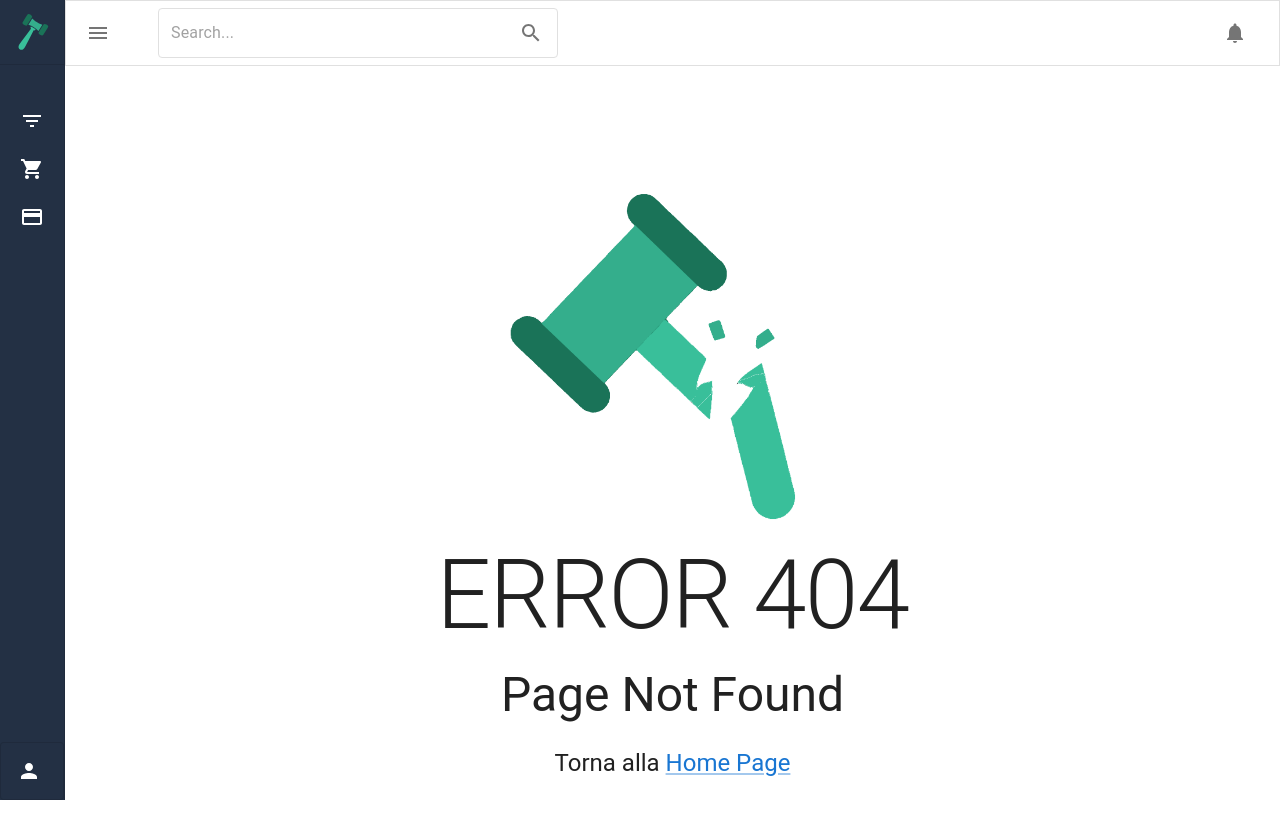
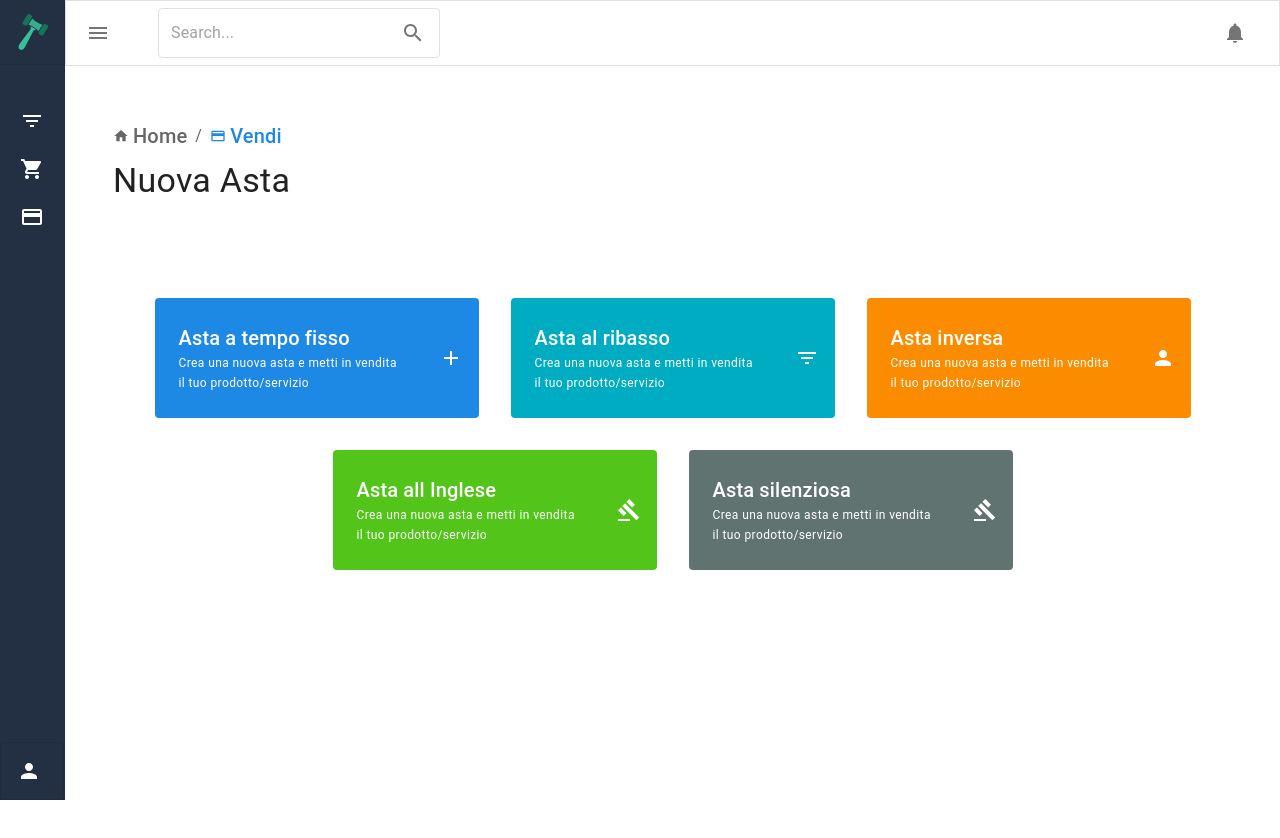
Before and after one commit to alepalumbo/dietideals, a React (Create React App) app in the folder frontend/: page /nuova-asta in a window 1280 px wide. Before the commit this address had no page. Shown: the top 838 px of the page. Built offline with nearby package versions, Linux system fonts and the light colour scheme; what amazon-cognito-identity-js would draw is missing.

Commit message:
Fixed Card appearance Separated Card Styles and logic Refactor and Fixes for most pages

```diff
--- a/frontend/src/App.js
+++ b/frontend/src/App.js
@@ -22,11 +22,11 @@ export default function App() {
       <Route path="/" element={<Sidebar />}>
         <Route exact path="/" element={<HomePage />} />
         <Route  path="/categorie" element={<Categories />} />
-        <Route  path="/vendi" element={<SellPage />} />
-        <Route  path="/vendi/astatempofisso" element={<FixedTimeAuction />} />
-        <Route  path="/vendi/astaribasso" element={<ReverseAuction />} />
+        <Route  path="/nuova-asta" element={<SellPage />} />
+        <Route  path="/nuova-asta/asta-a-tempo-fisso" element={<FixedTimeAuction />} />
+        <Route  path="/nuova-asta/asta-al-ribasso" element={<ReverseAuction />} />
         <Route  path="/compra" element={<BuyPage />} />
-        <Route  path="/profile" element={<Profile />} />
+        <Route  path="/profilo" element={<Profile />} />
         <Route  path="/editprofile" element={<EditProfile />} />
         <Route  path="/fixeddetail" element={<FixedDetail />} />
         <Route  path="/reversedetail" element={<ReverseDetail />} />
--- a/frontend/src/BuyPage.js
+++ b/frontend/src/BuyPage.js
@@ -50,7 +50,7 @@ export default function BuyPage() {
     return (
         <div>
             <CssBaseline />
-            <Container maxWidth="full">
+            <Container maxWidth="xl">
                 <Box sx={{ bgcolor: 'background.paper', minHeight: '100vh', py: 4 }}>
                     <Breadcrumbs aria-label="breadcrumb" sx={{ mb: 2 }}>
                         <Link
--- a/frontend/src/Categories.js
+++ b/frontend/src/Categories.js
@@ -1,47 +1,21 @@
 import React from 'react';
 import { Link as RouterLink } from 'react-router-dom';
-import CssBaseline from '@mui/material/CssBaseline';
-import Box from '@mui/material/Box';
-import Container from '@mui/material/Container';
+import { CssBaseline, Box, Container, Typography, Breadcrumbs, Link, Grid } from '@mui/material';
 import { styled } from '@mui/material/styles';
-import Typography from '@mui/material/Typography';
-import Breadcrumbs from '@mui/material/Breadcrumbs';
-import Link from '@mui/material/Link';
 import HomeIcon from '@mui/icons-material/Home';
-import Grid from '@mui/material/Grid';
-import Card from '@mui/material/Card';
 import AddIcon from '@mui/icons-material/Add';
 import FilterListIcon from '@mui/icons-material/FilterList';
 import PersonIcon from '@mui/icons-material/Person';
 import GavelIcon from '@mui/icons-material/Gavel';
-import chroma from 'chroma-js';
+import { StyledCard, CardTypography } from './styles';
 
 function handleClick(event) {
     event.preventDefault();
     console.info('You clicked a breadcrumb.');
 }
 
-const getDarkerColor = (color) => chroma(color).darken(1.2).hex();
-
-const StyledCard = styled(Card)(({ theme, color }) => ({
-    width: 300,
-    height: 120,
-    display: 'flex',
-    alignItems: 'center',
-    p: 2,
-    transition: 'background-color 0.3s ease, transform 0.3s ease',
-    backgroundColor: color,
-    color: 'white',
-    '&:hover': {
-        backgroundColor: getDarkerColor(color),
-        transform: 'scale(1.05)',
-    },
-    textAlign: 'left',
-    overflow: 'hidden',
-}));
-
 const StyledLink = styled(RouterLink)({
-    textDecoration: 'none',
+     textDecoration: 'none',
 });
 
 const categoryTypes = [
@@ -66,35 +40,31 @@ export default function Categories() {
     return (
         <div>
             <CssBaseline />
-            <Container maxWidth="full">
+            <Container maxWidth="xl">
                 <Box sx={{ minHeight: '100vh', py: 4 }}>
                     <div role="presentation" onClick={handleClick}>
                         <Breadcrumbs aria-label="breadcrumb">
-                            <Link
-                                underline="hover"
-                                sx={{ display: 'flex', alignItems: 'center' }}
-                                color="inherit"
-                                href="/"
-                            >
-                                <HomeIcon sx={{ mr: 0.5, color: '#1E88E5' }} />
+                            <Link underline="hover" sx={{ display: 'flex', alignItems: 'center' }} color="inherit" href="/">
+                                <HomeIcon sx={{ mr: 0.5, color: '#1E88E5' }} fontSize='inherit'/>
+                                Home
                             </Link>
                         </Breadcrumbs>
                     </div>
                     <Typography variant="h4" sx={{ my: 1 }}>
                         Categorie
                     </Typography>
-                    <Grid container spacing={3} sx={{ my: 8, justifyContent: 'center' }}>
+                    <Grid container spacing={12} sx={{ my: 1, justifyContent: 'center' }}>
                         {categoryTypes.map((auction, index) => (
                             <Grid item key={index}>
                                 <StyledLink to={`/vendi/${auction.name.replace(/\s+/g, '-').toLowerCase()}`}>
                                     <StyledCard variant="outlined" color={auction.backgroundColor}>
                                         <Box sx={{ ml: 1, flex: 1 }}>
-                                            <Typography variant='h5'>{auction.name}</Typography>
-                                            <Typography variant='caption'>{auction.caption}</Typography>
+                                            <Typography variant='h6'>{auction.name}</Typography>
+                                            <CardTypography >{auction.caption}</CardTypography>
                                         </Box>
-                                        <Box sx={{ display: 'flex', alignItems: 'center', justifyContent: 'center', width: 48, height: 48 }}>
+                                        {/* <Box sx={{ display: 'flex', alignItems: 'center', justifyContent: 'center', width: 48, height: 48 }}>
                                             {auction.icon}
-                                        </Box>
+                                        </Box> */}
                                     </StyledCard>
                                 </StyledLink>
                             </Grid>
--- a/frontend/src/HomePage.js
+++ b/frontend/src/HomePage.js
@@ -1,17 +1,8 @@
 import React from 'react';
 import { Link as RouterLink } from 'react-router-dom';
-import CssBaseline from '@mui/material/CssBaseline';
-import Box from '@mui/material/Box';
-import Container from '@mui/material/Container';
+import {CssBaseline, Box, Container, Typography, Breadcrumbs, Link, Grid, Card, CardMedia} from '@mui/material';
 import { styled } from '@mui/material/styles';
-import Typography from '@mui/material/Typography';
-import Breadcrumbs from '@mui/material/Breadcrumbs';
-import Link from '@mui/material/Link';
 import HomeIcon from '@mui/icons-material/Home';
-import Paper from '@mui/material/Paper';
-import Grid from '@mui/material/Grid';
-import Card from '@mui/material/Card';
-import CardMedia from '@mui/material/CardMedia';
 import AddIcon from '@mui/icons-material/Add';
 import PersonIcon from '@mui/icons-material/Person';
 import FilterListIcon from '@mui/icons-material/FilterList';
@@ -19,25 +10,12 @@ import GavelIcon from '@mui/icons-material/Gavel';
 import Slider from 'react-slick';
 import 'slick-carousel/slick/slick.css';
 import 'slick-carousel/slick/slick-theme.css';
-import CardContent from '@mui/material/CardContent';
-import ImageList from '@mui/material/ImageList';
-import ImageListItem from '@mui/material/ImageListItem';
-import chroma from 'chroma-js';
+import { StyledCard, CardTypography } from './styles';
 
 function handleClick(event) {
     event.preventDefault();
     console.info('You clicked a breadcrumb.');
 }
-
-const getDarkerColor = (color) => chroma(color).darken(1.2).hex();
-
-const Item = styled(Paper)(({ theme }) => ({
-    backgroundColor: theme.palette.mode === 'dark' ? '#1A2027' : '#fff',
-    ...theme.typography.body2,
-    padding: theme.spacing(1),
-    textAlign: 'center',
-    color: theme.palette.text.secondary,
-}));
 
 const settings = {
     dots: true,
@@ -58,19 +36,12 @@ const customStyles = {
     },
 };
 
-const StyledCard = styled(Card)(({ theme, color }) => ({
-    width: 294,
-    display: 'flex',
-    alignItems: 'center',
-    p: 2,
-    transition: 'background-color 0.3s ease, transform 0.3s ease',
-    backgroundColor: color,
-    color: 'white',
-    '&:hover': {
-        backgroundColor: getDarkerColor(color),
-        transform: 'scale(1.05)',
-    },
-}));
+const MenuVoices = [
+    { name: 'Nuova Asta', caption: 'Crea una nuova asta e metti in vendita il tuo prodotto/servizio', icon: <AddIcon />, backgroundColor: '#1E88E5' },
+    { name: 'Categorie', caption: 'Cerca un prodotto/servizio tra le tante catgorie disponibili', icon: <FilterListIcon />, backgroundColor: '#00ACC1' },
+    { name: 'Profilo', caption: 'Qui puoi visualizzare la pagina del tuo profilo', icon: <PersonIcon />, backgroundColor: '#FB8C00' },
+    { name: 'Le mie aste', caption: 'Qui puoi visualizzare le aste alle quali stai partecipando', icon: <GavelIcon />, backgroundColor: '#52C41A' }
+];
 
 const StyledLink = styled(RouterLink)({
     textDecoration: 'none',
@@ -78,73 +49,45 @@ const StyledLink = styled(RouterLink)({
 
 export default function HomePage() {
     return (
-        <div>
+        <>
             <CssBaseline />
-            <Container maxWidth="full">
-                <Box sx={{ minHeight: '100vh', py: 4 }}>
+            <Container maxWidth="xl">
+                <Box sx={{ py: 4}}>
                     <div role="presentation" onClick={handleClick}>
                         <Breadcrumbs aria-label="breadcrumb">
                             <Link
-                                underline="hover"
+                                underline="none"
                                 sx={{ display: 'flex', alignItems: 'center' }}
                                 color="inherit"
-                                href="/"
                             >
-                                <HomeIcon sx={{ mr: 0.5, color: '#1E88E5' }} />
+                                <HomeIcon sx={{ mr: 0.5, color: '#1E88E5' }} fontSize='inherit' />
                             </Link>
                         </Breadcrumbs>
                     </div>
                     <Typography variant="h4" sx={{ my: 1 }}>
                         Home
                     </Typography>
-                    <Grid container spacing={3} sx={{ my: 8, justifyContent: 'center' }}>
-                        <Grid item>
-                            <StyledLink to="/vendi">
-                                <StyledCard variant="outlined" color='#1E88E5'>
-                                    <Box sx={{ ml: 1 }}>
-                                        <Typography variant='h5'>Nuova Asta</Typography>
-                                        <Typography variant='caption'>Crea una nuova asta e metti in vendita il tuo prodotto/servizio</Typography>
+                    <Grid container spacing={4} sx={{ my: 8, justifyContent: 'center' }}>
+                        {MenuVoices.map((menu, index) => (
+                            <Grid item key={index}>
+                                <StyledLink to={`/${menu.name.replace(/\s+/g, '-').toLowerCase()}`}>
+                                    <StyledCard variant="outlined" color={menu.backgroundColor}>
+                                        <Box sx={{ ml: 1, flex: 1 }}>
+                                            <Typography variant='h6'>{menu.name}</Typography>
+                                            <CardTypography >{menu.caption}</CardTypography>
                                         </Box>
-                                    <AddIcon sx={{ ml: 2 }} />
+                                        <Box sx={{ display: 'flex', alignItems: 'center', justifyContent: 'center', ml: 2 }}>
+                                            {menu.icon}
+                                        </Box>
                                     </StyledCard>
                                 </StyledLink>
                             </Grid>
-                        <Grid item>
-                            <StyledLink to="/categorie">
-                                <StyledCard variant="outlined" color='#00ACC1'>
-                                    <Box sx={{ ml: 1 }}>
-                                        <Typography variant='h5'>Categorie</Typography>
-                                        <Typography variant='caption'>Cerca un prodotto/servizio tra le tante catgorie disponibili</Typography>
-                                    </Box>
-                                    <FilterListIcon sx={{ ml: 2 }} />
-                                </StyledCard>
-                            </StyledLink>
+                        ))}
                     </Grid>
-                        <Grid item>
-                            <StyledLink to="/profile">
-                                <StyledCard variant="outlined" color='#FB8C00'>
-                                    <Box sx={{ ml: 1 }}>
-                                        <Typography variant='h5'>Profilo</Typography>
-                                        <Typography variant='caption'>Qui puoi visualizzare la pagina del tuo profilo</Typography>
-                                    </Box>
-                                    <PersonIcon sx={{ ml: 2 }} />
-                                </StyledCard>
-                            </StyledLink>
-                        </Grid>
-                        <Grid item>
-                            <StyledLink to="/my-auctions">
-                                <StyledCard variant="outlined" color='#52C41A'>
-                                    <Box sx={{ ml: 1 }}>
-                                        <Typography variant='h5'>Le mie aste</Typography>
-                                        <Typography variant='caption'>Qui puoi visualizzare le aste alle quali stai partecipando</Typography>
-                                    </Box>
-                                    <GavelIcon sx={{ ml: 2 }} />
-                                </StyledCard>
-                            </StyledLink>
-                        </Grid>
-                    </Grid>
-                    <Box sx={{ display: 'flex', m: 8, justifyContent: 'center' }}>
-                        <Box sx={{ width: 800, my: 4, mr: 10, ...customStyles }}>
+                    <Grid container spacing={1} sx={{ m: 0, justifyContent: 'center'}}>
+                    {/* <Box sx={{ display: 'flex', m: 8, justifyContent: 'center' }}> */}
+                        <Grid item key={1}>
+                            <Box sx={{ width: 700, ...customStyles }}>
                                 <Slider {...settings}>
                                     <div>
                                         <CardMedia
@@ -172,7 +115,9 @@ export default function HomePage() {
                                     </div>
                                 </Slider>
                             </Box>
-                        <Box sx={{ width: 400, my: 4, ...customStyles }}>
+                        </Grid>
+                        <Grid item key={2}>
+                            <Box sx={{ width: 400, ...customStyles }}>
                                 <Slider {...settings}>
                                     <div>
                                         <Card variant="outlined" sx={{ p: 2, backgroundColor: '#233044', color: 'white', height: 400, display: 'flex', flexDirection: 'column', justifyContent: 'center', alignItems: 'center' }}>
@@ -194,9 +139,11 @@ export default function HomePage() {
                                     </div>
                                 </Slider>
                             </Box>
-                    </Box>
+                        </Grid>
+                    {/* </Box> */}
+                    </Grid>
                 </Box>
             </Container>
-        </div>
+        </>
     );
 }
--- a/frontend/src/SellPage.js
+++ b/frontend/src/SellPage.js
@@ -8,6 +8,7 @@ import Typography from '@mui/material/Typography';
 import Breadcrumbs from '@mui/material/Breadcrumbs';
 import Link from '@mui/material/Link';
 import HomeIcon from '@mui/icons-material/Home';
+import PaymentIcon from '@mui/icons-material/Payment';
 import Paper from '@mui/material/Paper';
 import Grid from '@mui/material/Grid';
 import Card from '@mui/material/Card';
@@ -18,35 +19,21 @@ import GavelIcon from '@mui/icons-material/Gavel';
 import 'slick-carousel/slick/slick.css';
 import 'slick-carousel/slick/slick-theme.css';
 import chroma from 'chroma-js';
+import { StyledCard, CardTypography } from './styles';
 
 function handleClick(event) {
     event.preventDefault();
     console.info('You clicked a breadcrumb.');
 }
 
-const getDarkerColor = (color) => chroma(color).darken(1.2).hex();
+const MenuVoices = [
+    { name: 'Asta a tempo fisso', caption: 'Crea una nuova asta e metti in vendita il tuo prodotto/servizio', icon: <AddIcon />, backgroundColor: '#1E88E5' },
+    { name: 'Asta al ribasso', caption: 'Crea una nuova asta e metti in vendita il tuo prodotto/servizio', icon: <FilterListIcon />, backgroundColor: '#00ACC1' },
+    { name: 'Asta inversa', caption: 'Crea una nuova asta e metti in vendita il tuo prodotto/servizio', icon: <PersonIcon />, backgroundColor: '#FB8C00' },
+    { name: 'Asta all Inglese', caption: 'Crea una nuova asta e metti in vendita il tuo prodotto/servizio', icon: <GavelIcon />, backgroundColor: '#52C41A' },
+    { name: 'Asta silenziosa', caption: 'Crea una nuova asta e metti in vendita il tuo prodotto/servizio', icon: <GavelIcon />, backgroundColor: '#617371' }
+];
 
-const Item = styled(Paper)(({ theme }) => ({
-    backgroundColor: theme.palette.mode === 'dark' ? '#1A2027' : '#fff',
-    ...theme.typography.body2,
-    padding: theme.spacing(1),
-    textAlign: 'center',
-    color: theme.palette.text.secondary,
-}));
-
-const StyledCard = styled(Card)(({ color }) => ({
-    width: 294,
-    display: 'flex',
-    alignItems: 'center',
-    p: 2,
-    transition: 'background-color 0.3s ease, transform 0.3s ease',
-    backgroundColor: color,
-    color: 'white',
-    '&:hover': {
-        backgroundColor: getDarkerColor(color),
-        transform: 'scale(1.05)',
-    },
-}));
 
 const StyledLink = styled(RouterLink)({
     textDecoration: 'none',
@@ -56,7 +43,7 @@ export default function SellPage() {
     return (
         <div>
             <CssBaseline />
-            <Container maxWidth="full">
+            <Container maxWidth="xl">
                 <Box sx={{ minHeight: '100vh', py: 4 }}>
                 <div role="presentation" onClick={handleClick}>
                             <Breadcrumbs aria-label="breadcrumb">
@@ -66,69 +53,42 @@ export default function SellPage() {
                                     color="inherit"
                                     href="/"
                                 >
-                                <HomeIcon sx={{ mr: 0.5, color: '#1E88E5' }} />
+                                    <HomeIcon sx={{ mr: 0.5, color: 'disabled' }} fontSize="inherit"/>
+                                    <Typography variant="h6" color="disabled">
+                                        Home
+                                    </Typography>
+                                </Link>
+                                <Link
+                                    underline="none"
+                                    sx={{ display: 'flex', alignItems: 'center' }}
+                                    color="#1E88E5"
+                                >
+                                    <PaymentIcon sx={{ mr: 0.5, color: '#1E88E5' }} fontSize="inherit"/>
+                                    <Typography variant="h6" color="#1E88E5">
+                                        Vendi
+                                    </Typography>
                                 </Link>
                             </Breadcrumbs>
                         </div>
                     <Typography variant="h4" sx={{ my: 1 }}>
                         Nuova Asta
                     </Typography>
-                    <Grid container spacing={3} sx={{ my: 8, justifyContent: 'center' }}>
-                        <Grid item>
-                            <StyledLink to="/vendi/astatempofisso">
-                                <StyledCard variant="outlined" color='#1E88E5'>
-                                    <Box sx={{ ml: 1 }}>
-                                        <Typography variant='h5'>Asta a tempo fisso</Typography>
-                                        <Typography variant='caption'>Crea una nuova asta e metti in vendita il tuo prodotto/servizio</Typography>
+                    <Grid container spacing={4} sx={{ my: 8, justifyContent: 'center' }}>
+                        {MenuVoices.map((menu, index) => (
+                            <Grid item key={index}>
+                                <StyledLink to={`/nuova-asta/${menu.name.replace(/\s+/g, '-').toLowerCase()}`}>
+                                    <StyledCard variant="outlined" color={menu.backgroundColor}>
+                                        <Box sx={{ ml: 1, flex: 1 }}>
+                                            <Typography variant='h6'>{menu.name}</Typography>
+                                            <CardTypography >{menu.caption}</CardTypography>
                                         </Box>
-                                    <AddIcon sx={{ ml: 2 }} />
+                                        <Box sx={{ display: 'flex', alignItems: 'center', justifyContent: 'center', ml: 2 }}>
+                                            {menu.icon}
+                                        </Box>
                                     </StyledCard>
                                 </StyledLink>
                             </Grid>
-                        <Grid item>
-                            <StyledLink to="/vendi/astaribasso">
-                                <StyledCard variant="outlined" color='#00ACC1'>
-                                    <Box sx={{ ml: 1 }}>
-                                        <Typography variant='h5'>Asta al ribasso</Typography>
-                                        <Typography variant='caption'>Crea una nuova asta e metti in vendita il tuo prodotto/servizio</Typography>
-                                    </Box>
-                                    <FilterListIcon sx={{ ml: 2 }} />
-                                </StyledCard>
-                            </StyledLink>
-                        </Grid>
-                        <Grid item>
-                            <StyledLink to="/inverse-auction">
-                                <StyledCard variant="outlined" color='#FB8C00'>
-                                    <Box sx={{ ml: 1 }}>
-                                        <Typography variant='h5'>Asta inversa</Typography>
-                                        <Typography variant='caption'>Crea una nuova asta e metti in vendita il tuo prodotto/servizio</Typography>
-                                    </Box>
-                                    <PersonIcon sx={{ ml: 2 }} />
-                                </StyledCard>
-                            </StyledLink>
-                        </Grid>
-                        <Grid item>
-                            <StyledLink to="/english-auction">
-                                <StyledCard variant="outlined" color='#52C41A'>
-                                    <Box sx={{ ml: 1 }}>
-                                        <Typography variant='h5'>Asta all'inglese</Typography>
-                                        <Typography variant='caption'>Crea una nuova asta e metti in vendita il tuo prodotto/servizio</Typography>
-                                    </Box>
-                                    <GavelIcon sx={{ ml: 2 }} />
-                                </StyledCard>
-                            </StyledLink>
-                        </Grid>
-                        <Grid item>
-                            <StyledLink to="/silent-auction">
-                                <StyledCard variant="outlined" color='#617371'>
-                                    <Box sx={{ ml: 1 }}>
-                                        <Typography variant='h5'>Asta silenziosa</Typography>
-                                        <Typography variant='caption'>Crea una nuova asta e metti in vendita il tuo prodotto/servizio</Typography>
-                                    </Box>
-                                    <GavelIcon sx={{ ml: 2 }} />
-                                </StyledCard>
-                            </StyledLink>
-                        </Grid>
+                        ))}
                     </Grid>
                 </Box>
             </Container>
--- /dev/null
+++ b/frontend/src/styles.js
@@ -0,0 +1,34 @@
+import { Typography } from '@mui/material';
+import Card from '@mui/material/Card';
+import { styled } from '@mui/material/styles';
+import chroma from 'chroma-js';
+
+const getDarkerColor = (color) => chroma(color).shade(0.25).hex();
+
+const StyledCard = styled(Card)(({ color }) => ({
+    width: 324,
+    height: 120,
+    padding: '16px',
+    border: 'none',
+    display: 'flex',
+    alignItems: 'center',
+    transition: 'background-color 0.3s ease, transform 0.3s ease',
+    backgroundColor: color,
+    color: 'white',
+    '&:hover': {
+        backgroundColor: getDarkerColor(color),
+        transform: 'scale(1.05)',
+    },
+    textAlign: 'left',
+    overflow: 'hidden',
+}));
+
+const CardTypography = (props) => (
+        <Typography variant='caption'
+            sx={{display:'inline-block', width: 220}}
+        >
+            {props.children}
+        </Typography>
+);
+
+export { StyledCard, CardTypography };
```
Also changed, not shown: frontend/src/Sidebar.js (+4 -4 lines). Lines whose indentation alone changed are shown as unchanged.
